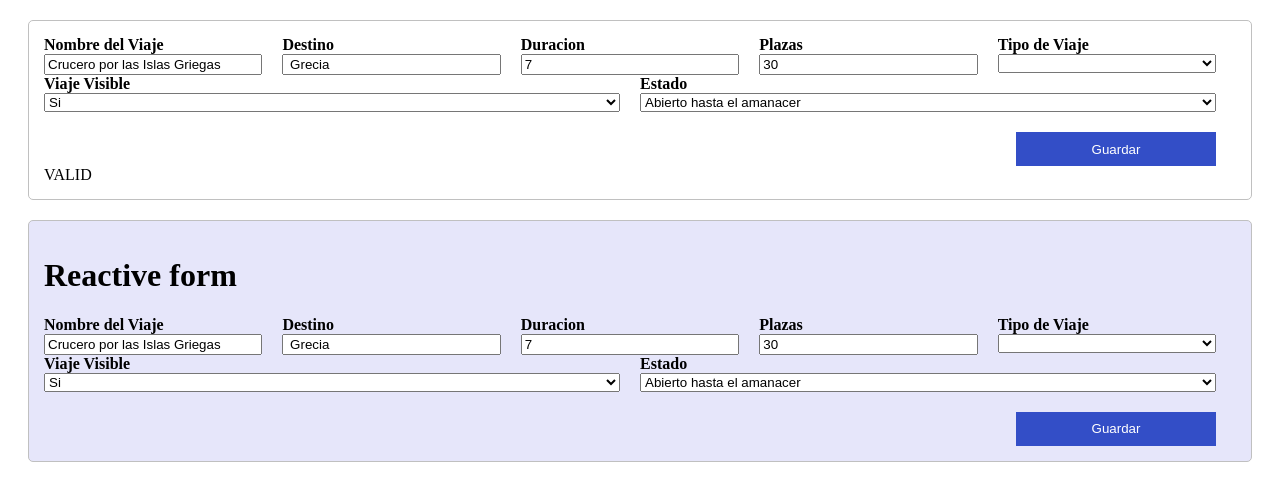
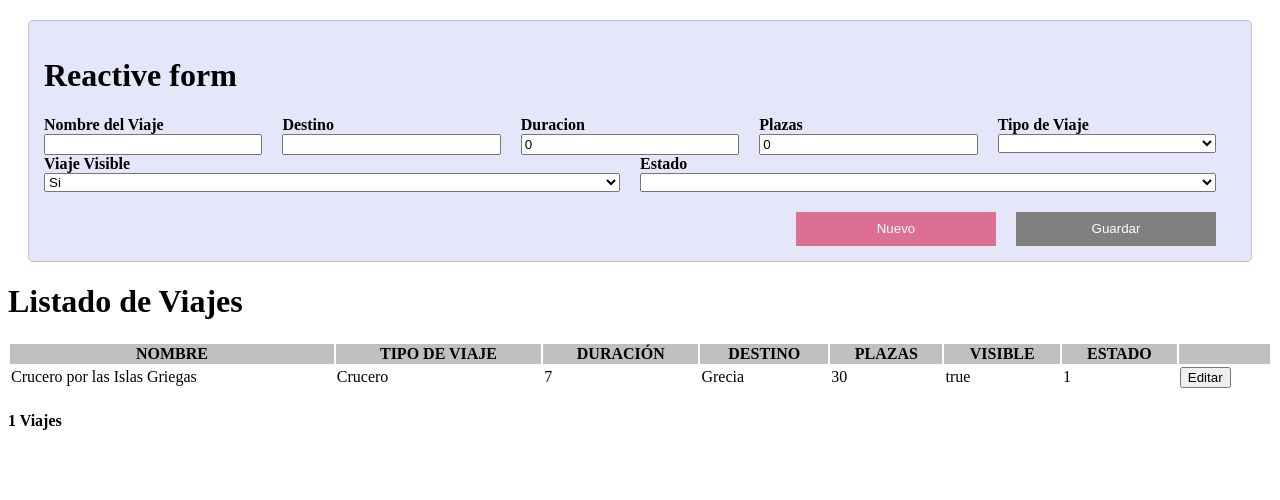
Before and after one commit to arojmar/viajes-form-complete, an Angular app: page / in a window 1280 px wide. Shown: the top 500 px of the page. Built offline with nearby package versions, Linux system fonts and the light colour scheme.

Commit message:
Added feature of modifications and list

```diff
--- a/src/app/app.component.html
+++ b/src/app/app.component.html
@@ -1,3 +1,18 @@
-<app-viaje-ngform [viaje]="viaje" [estados]="estados" [tiposDeViajes]="tiposDeViajes" (viajeChanged)="guardar($event)"></app-viaje-ngform>
-<app-viaje-reactive-form [disabled]="true" [viaje]="viaje" [estados]="estados" [tiposDeViajes]="tiposDeViajes" (viajeChanged)="guardar($event)">
+<!-- <app-viaje-ngform
+ [viaje]="viaje"
+ [estados]="estados"
+ [tiposDeViajes]="tiposDeViajes"
+ (viajeChanged)="guardar($event)">
+</app-viaje-ngform> -->
+<app-viaje-reactive-form
+ [disabled]="true"
+ [viaje]="viaje"
+ [estados]="estados"
+ [tiposDeViajes]="tiposDeViajes"
+ (viajeChanged)="guardar($event)">
 </app-viaje-reactive-form>
+
+<app-viajes-list
+ [viajes]="viajes"
+ (viajeClicked)="editarViaje($event)">
+</app-viajes-list>
--- a/src/app/app.component.ts
+++ b/src/app/app.component.ts
@@ -1,6 +1,8 @@
 import { Component, OnInit } from '@angular/core';
 import { IdValue } from './models/id-value';
 import { ViajeEstado, Viaje } from './models/viaje';
+import { v4 as uuid } from 'uuid';
+
 
 @Component({
   selector: 'app-root',
@@ -9,6 +11,7 @@ import { ViajeEstado, Viaje } from './models/viaje';
 })
 export class AppComponent implements OnInit {
 
+  viajes: Viaje[]= [];
   estados: IdValue[] = [];
   tiposDeViajes = ['Tipo 1', 'Tipo 2', 'Tipo 3'];
   viaje: Viaje;
@@ -18,13 +21,34 @@ export class AppComponent implements OnInit {
   }
 
   ngOnInit(): void {
-    setTimeout(() => {
-      this.viaje = this.cargarViaje(7);
-    }, 5000);
+    // setTimeout(() => {
+    this.viajes.push(this.cargarViaje(7));
+    // }, 5000);
   }
 
   guardar(v: Viaje): void {
-    console.table(v);
+    if(v){
+
+      if(v.id){
+        // buscar el viaje y actualizarlo en la lista
+        const idx = this.viajes.findIndex(x => x.id === v.id);
+
+        if(idx >= 0 ) {
+          this.viajes[idx] = v;
+          this.viajes = [...this.viajes];
+        }
+      } else {
+        v.id = new uuid();
+        this.viajes.push(v);
+      }
+    }
+  }
+
+  editarViaje(v: Viaje): void{
+    if(v){
+      v.plazas++;
+      this.viaje = v;
+    }
   }
 
   private cargarEstados(): IdValue[] {
@@ -43,7 +67,7 @@ export class AppComponent implements OnInit {
 
     // imaginad que llamamos a la bbdd y pedido el viaje con id = 7
     const viaje = new Viaje({
-      id: 7,
+      id: uuid(),
       nombreDelViaje: 'Crucero por las Islas Griegas',
       destino: ' Grecia',
       duracion: 7,
--- a/src/app/app.module.ts
+++ b/src/app/app.module.ts
@@ -4,12 +4,14 @@ import { FormsModule, ReactiveFormsModule } from '@angular/forms';
 import { AppComponent } from './app.component';
 import { ViajeNgformComponent } from './viaje-ngform/viaje-ngform.component';
 import { ViajeReactiveFormComponent } from './viaje-reactive-form/viaje-reactive-form.component';
+import { ViajesListComponent } from './viajes-list/viajes-list.component';
 
 @NgModule({
   declarations: [
     AppComponent,
     ViajeNgformComponent,
-    ViajeReactiveFormComponent
+    ViajeReactiveFormComponent,
+    ViajesListComponent
   ],
   imports: [
     BrowserModule,
--- a/src/app/models/viaje.ts
+++ b/src/app/models/viaje.ts
@@ -6,7 +6,7 @@ export enum ViajeEstado {
 }
 
 export class Viaje {
-    id: number;
+    id: string;
     nombreDelViaje: string; // Input
     tipoDelViaje: string; // select
     duracion: number; // input
@@ -16,6 +16,7 @@ export class Viaje {
     estado: ViajeEstado; // select
 
     constructor(item?: any) {
+        this.id = item?.id || '';
         this.nombreDelViaje = item?.nombreDelViaje || '';
         this.tipoDelViaje = item?.tipoDelViaje || '';
         this.duracion = item?.duracion || 0;
--- a/src/app/viaje-reactive-form/viaje-reactive-form.component.html
+++ b/src/app/viaje-reactive-form/viaje-reactive-form.component.html
@@ -51,6 +51,7 @@
         </div>
         <div class="row-reverse">
             <button class="btn primary" type="submit" [disabled]="!elFormulario.valid">Guardar</button>
+            <button class="btn" type="button" (click)="nuevoViaje()">Nuevo</button>
         </div>
     </form>
 </div>
--- a/src/app/viaje-reactive-form/viaje-reactive-form.component.ts
+++ b/src/app/viaje-reactive-form/viaje-reactive-form.component.ts
@@ -17,7 +17,10 @@ export class ViajeReactiveFormComponent implements OnInit, OnChanges {
     if (value) {
       this.elFormulario.patchValue(value);
     }
-    this._viaje = value;
+    //  this._viaje = new Viaje(value);
+    // this._viaje = Object.assign({}, value);
+    // this._viaje = {...value};
+    // this._viaje = value;
   }
 
   // get viaje(): Viaje {
@@ -29,7 +32,6 @@ export class ViajeReactiveFormComponent implements OnInit, OnChanges {
   @Input() disabled = false;
 
   @Output() viajeChanged = new EventEmitter<Viaje>(false);
-
 
   elFormulario: FormGroup;
 
@@ -54,11 +56,23 @@ export class ViajeReactiveFormComponent implements OnInit, OnChanges {
   }
 
   guardar(formValue: any): void {
+    // console.table(formValue);
+    // if (!formValue.id){
+    //   formValue.id = uuid();
+    // }
     this.viajeChanged.emit(formValue);
+    this.elFormulario.reset();
+  }
+
+  nuevoViaje(): void {
+    // this._viaje = new Viaje();
+    this.elFormulario.reset();
+    console.table(this.elFormulario.value);
   }
 
   private buildFormulario(fb: FormBuilder): void {
     this.elFormulario = fb.group({
+      id: [''],
       nombreDelViaje: ['', Validators.required],
       tipoDelViaje: [''],
       duracion: [0],
--- /dev/null
+++ b/src/app/viajes-list/viajes-list.component.html
@@ -0,0 +1,30 @@
+<h1>Listado de Viajes</h1>
+<div>
+  <table class="table">
+    <thead>
+      <tr>
+        <th scope="col">Nombre</th>
+        <th scope="col">Tipo de Viaje</th>
+        <th scope="col">Duración</th>
+        <th scope="col">Destino</th>
+        <th scope="col">Plazas</th>
+        <th scope="col">Visible</th>
+        <th scope="col">Estado</th>
+        <th scope="col"></th>
+      </tr>
+    </thead>
+    <tbody>
+      <tr *ngFor="let item of viajes">
+        <td>{{item.nombreDelViaje}}</td>
+        <td>{{item.tipoDelViaje}}</td>
+        <td>{{item.duracion}}</td>
+        <td>{{item.destino}}</td>
+        <td>{{item.plazas}}</td>
+        <td>{{item.visible}}</td>
+        <td>{{item.estado}}</td>
+        <td><button (click)="editarClick(item)">Editar</button></td>
+      </tr>
+    </tbody>
+  </table>
+  <h4>{{viajes.length}} Viajes</h4>
+</div>
--- /dev/null
+++ b/src/app/viajes-list/viajes-list.component.scss
@@ -0,0 +1,11 @@
+table {
+    width: 100%;
+    border-spacing: 2px;
+
+    th {
+        text-align: center;
+        background-color: silver;
+        border-color: silver;
+        text-transform: uppercase;
+    }
+}
--- /dev/null
+++ b/src/app/viajes-list/viajes-list.component.ts
@@ -0,0 +1,24 @@
+import { Component, OnInit, Input, Output, EventEmitter } from '@angular/core';
+import { Viaje } from '../models/viaje';
+
+
+@Component({
+  selector: 'app-viajes-list',
+  templateUrl: './viajes-list.component.html',
+  styleUrls: ['./viajes-list.component.scss']
+})
+export class ViajesListComponent implements OnInit {
+
+  @Input() viajes: Viaje[] = [];
+  @Output() viajeClicked = new EventEmitter<Viaje>(false);
+  constructor() { }
+
+  ngOnInit(): void {
+  }
+
+  editarClick(item: Viaje): void {
+    this.viajeClicked.emit(item);
+  }
+
+
+}
```
Also changed, not shown: 1 other file (tests, documents, lock files or other folders).
